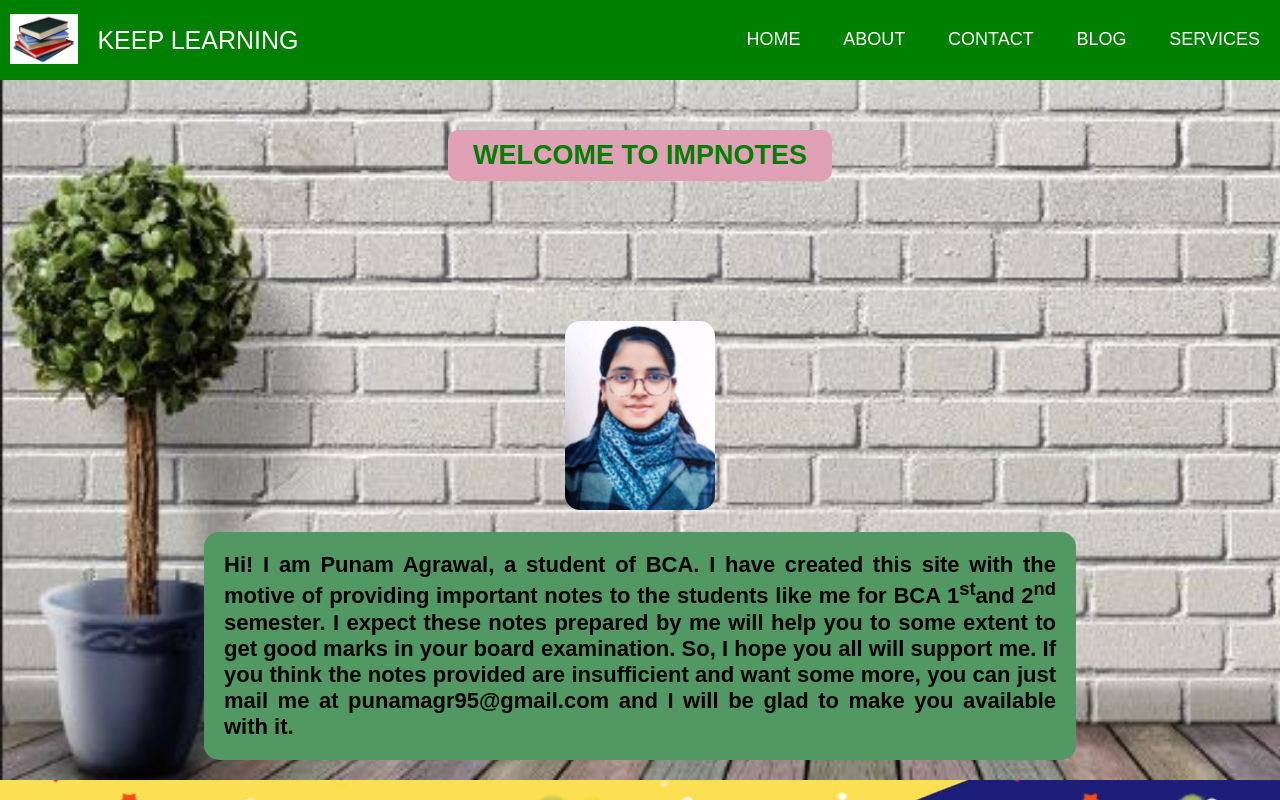
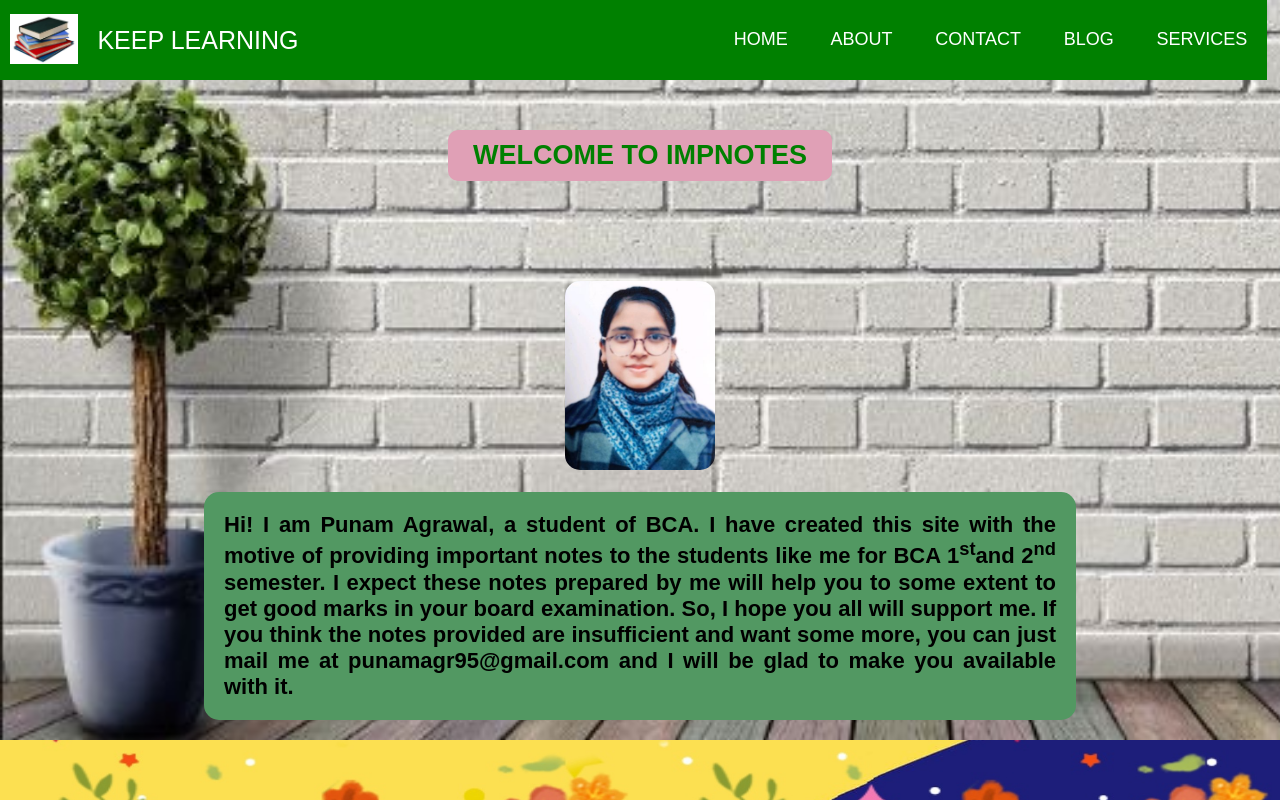
Before and after one commit to imppage/notes, a plain HTML site: page about.html in a window 1280 px wide. Shown: the top 800 px of the page. Drawn offline with Linux system fonts and the light colour scheme.

Commit message:
Made the header position fixed with some necessary changes and also added the new email in the services page called imppage.notes@gmail.com

```diff
--- a/about.css
+++ b/about.css
@@ -1,5 +1,7 @@
 .header{
+    position: fixed;
     background: green;
+    width: 99vw;
     /* height: 8rem; */
 }
 
@@ -11,6 +13,7 @@
     /* height: 70rem; */
     align-items: center;
     padding-bottom: 2rem ;
+    padding-top: 8rem;
 }
 section{
     border: none;
@@ -21,10 +24,11 @@ section{
     padding: 1rem;
     font-size: 1.8rem;
     border-radius: 1rem;
+    /* margin-top: 11rem; */
 }
 .second-div{
     display: flex;
-    margin-top: 7rem;
+    margin-top: 3rem;
     /* justify-content: center; */
     align-items: center;
     flex-direction: column;
--- a/contact1.css
+++ b/contact1.css
@@ -1,6 +1,7 @@
 .header{
     background: green;
-    height: 8rem;
+    position: fixed;
+    width: 99vw;
 }
 .background{
     width: 100%;
--- a/services.css
+++ b/services.css
@@ -61,7 +61,7 @@
     margin: 4rem auto;
 }
 .footer-menu-without-bottom-padding{
-    padding: 0rem;
+    padding: 0;
 }
 
 
```
Also changed, not shown: services.html (+2 -3 lines).
